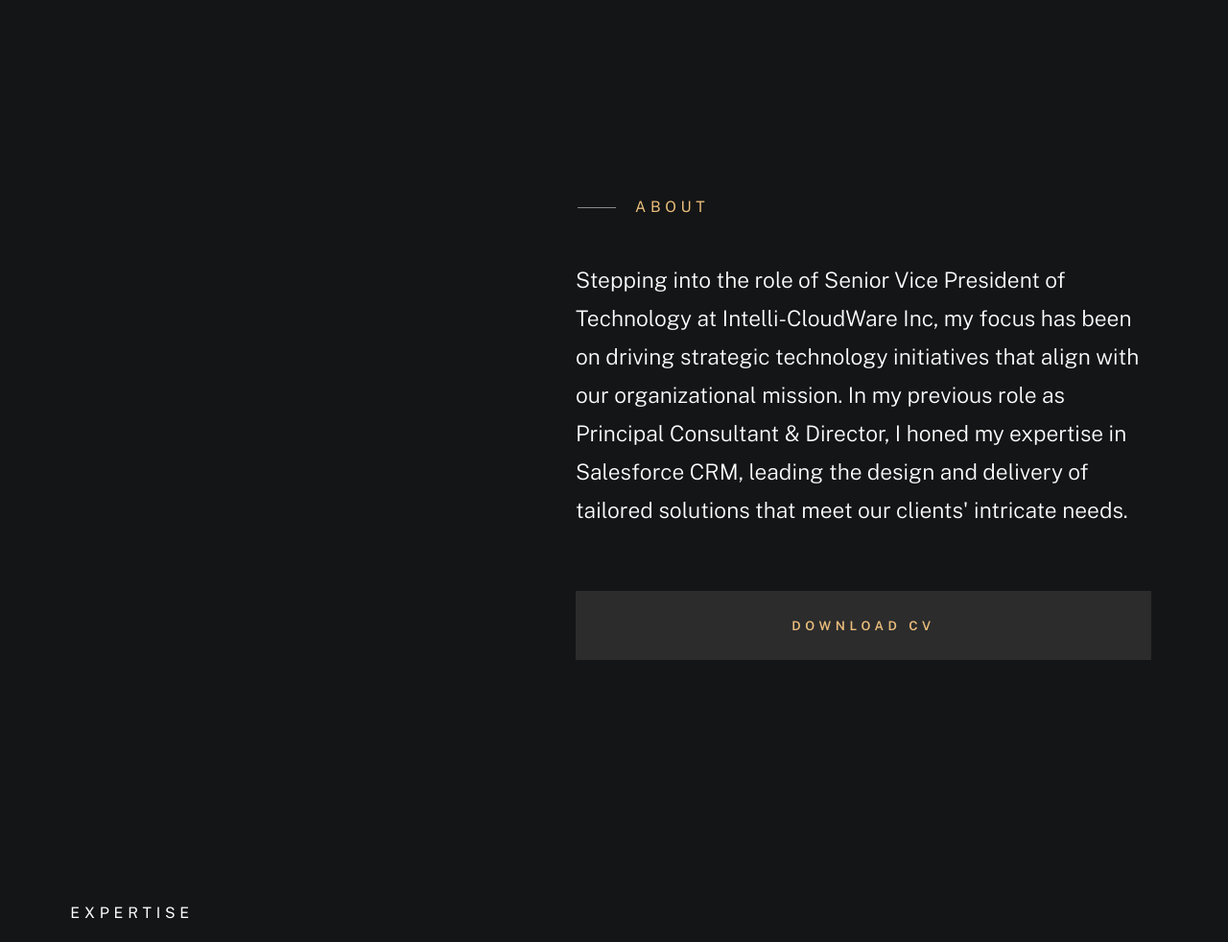
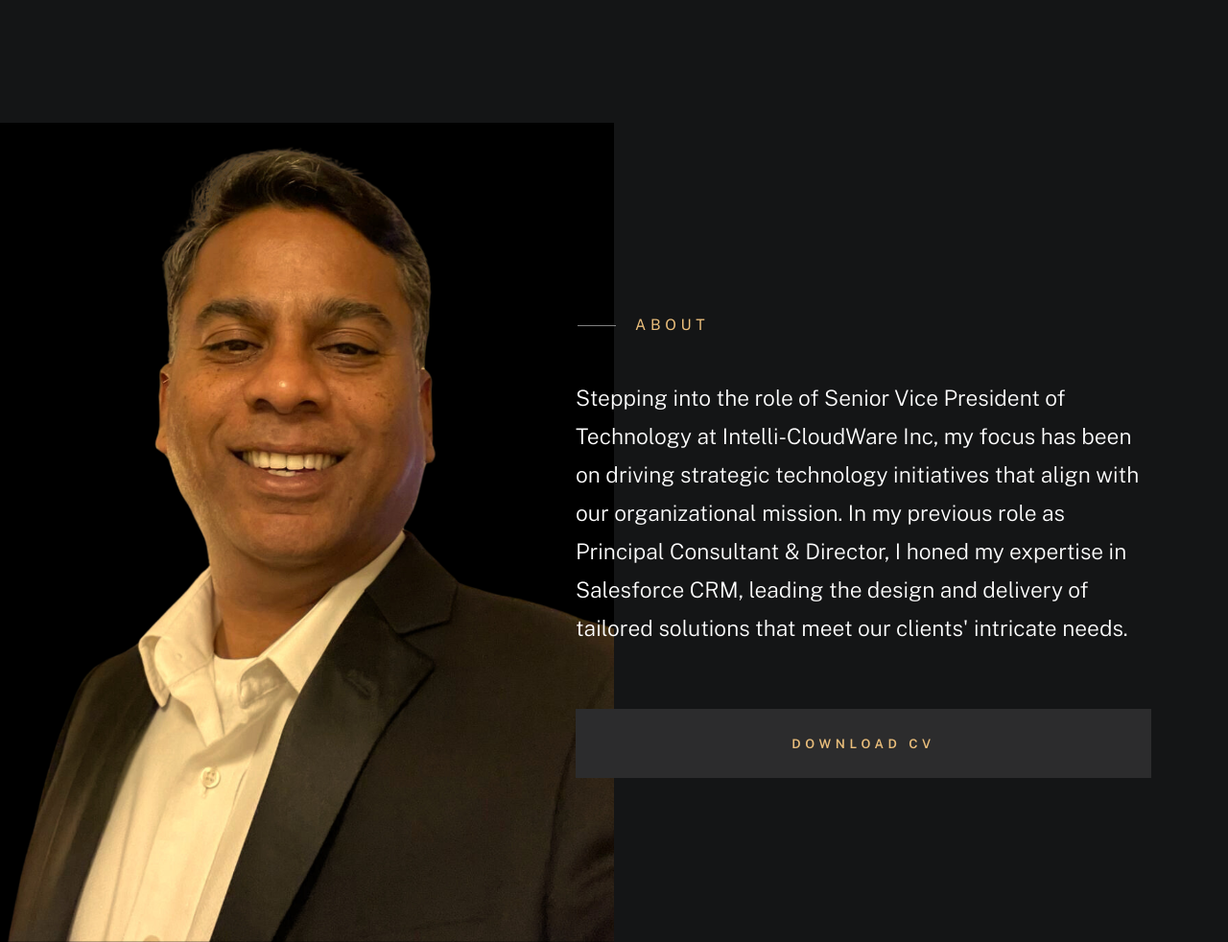
Before and after one commit to GitHubJanardhan/JKANDALA-PORTFOLIO1, a plain HTML site: page index.html in a window 1280 px wide. Shown: the part 1320-2302 px from the top of the page at 96% size. Drawn offline with nearby package versions, Linux system fonts and the light colour scheme; a web font is replaced by a local one.

Commit message:
Update index.html

```diff
--- a/index.html
+++ b/index.html
@@ -124,8 +124,8 @@
                 <div class="row about-info wide" data-animate-block>
 
                     <div class="column lg-6 md-12 about-info__pic-block">
-                        <img src="images/about-photo.jpg"
-                             srcset="images/about-photo.jpg 1x, images/about-photo@2x.jpg 2x" alt="" class="about-info__pic" data-animate-el>
+                        <img src="images/about-photo.png"
+                             srcset="images/about-photo.png 1x, images/about-photo@2x.png 2x" alt="" class="about-info__pic" data-animate-el>
                     </div>
 
                     <div class="column lg-6 md-12">
```
